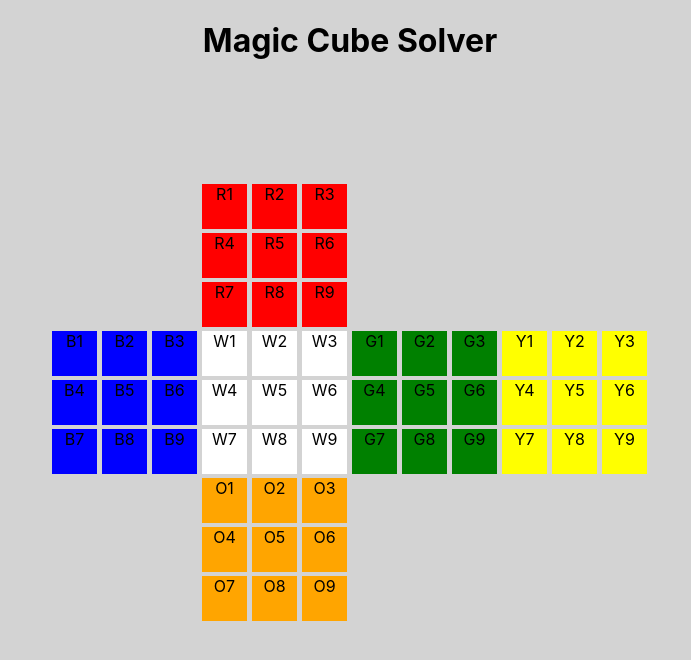
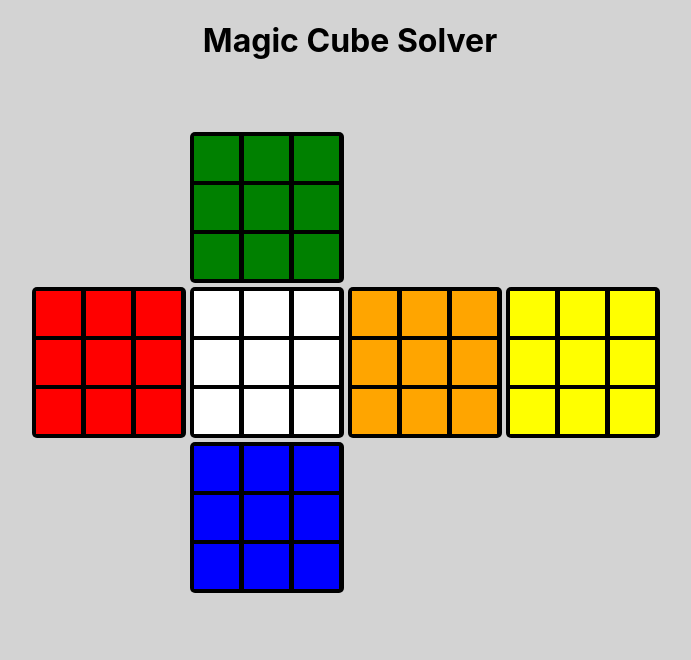
Before and after one commit to guitavano/magicCubeSolver, a React (Create React App) app: page / in a window 1280 px wide. Shown: the top 660 px of the page, without its empty margins (290-981 px from the left). Built offline with nearby package versions, Linux system fonts and the light colour scheme.

Commit message:
creating rotate function

```diff
--- a/src/App.css
+++ b/src/App.css
@@ -68,30 +68,40 @@
 .cube{
   display: flex;
   flex-wrap: wrap;
-  width: 600px;
+  width: 640px;
+  position: relative;
 }
 
 .side{
   display: grid;
   grid-template-columns: 50px 50px 50px;
+  background-color: black;
+  margin: 2px;
+  margin-top: 155px;
+  padding: 2px;
+  border-radius: 5px;
 }
 
 .block{
   margin: 2px;
   width: 45px;
   height: 45px;
+  font-size: 0px;
 }
 
 .side:first-child{
-  width: 100%;
-  padding-left: 150px;
+  position: absolute;
+  left: 158px;
+  margin-top: 0px;
 }
 
 .side:last-child{
-  width: 100%;
-  padding-left: 150px;
+  position: absolute;
+  left: 158px;
+  bottom: -155px;
+  margin-top: 0px;
 }
 
 .cube-container{
-  margin-top: 100px;
+  margin-top: 50px;
 }
--- a/src/App.js
+++ b/src/App.js
@@ -5,123 +5,186 @@ import './App.css';
 function App() {
 
   const [cube, setCube] = useState([
-    ["R1","R2","R3","R4","R5","R6","R7","R8","R9"],
-    ["B1","B2","B3","B4","B5","B6","B7","B8","B9"],
-    ["W1","W2","W3","W4","W5","W6","W7","W8","W9"],
-    ["G1","G2","G3","G4","G5","G6","G7","G8","G9"],
-    ["Y1","Y2","Y3","Y4","Y5","Y6","Y7","Y8","Y9"],
-    ["O1","O2","O3","O4","O5","O6","O7","O8","O9"],
+    {"name": "U", "value":["G1","G2","G3","G4","G5","G6","G7","G8","G9"]},
+    {"name": "L", "value":["R1","R2","R3","R4","R5","R6","R7","R8","R9"]},
+    {"name": "F", "value":["W1","W2","W3","W4","W5","W6","W7","W8","W9"]},
+    {"name": "R", "value":["O1","O2","O3","O4","O5","O6","O7","O8","O9"]},
+    {"name": "B", "value":["Y1","Y2","Y3","Y4","Y5","Y6","Y7","Y8","Y9"]},
+    {"name": "D", "value":["B1","B2","B3","B4","B5","B6","B7","B8","B9"]},
   ])
 
-  const structureOfIndex = {
-    0: {
-      "upIndex" : 4,
-      "leftIndex" : 1,
-      "righIndex" : 3,
-      "bottomIndex" : 2
-    },
-    1: {
-      "upIndex" : 0,
-      "leftIndex" : 4,
-      "righIndex" : 2,
-      "bottomIndex" : 5
-    },
-    2: {
-      "upIndex" : 0,
-      "leftIndex" : 1,
-      "righIndex" : 3,
-      "bottomIndex" : 5
-    },
-    3: {
-      "upIndex" : 0,
-      "leftIndex" : 2,
-      "righIndex" : 4,
-      "bottomIndex" : 5
-    },
-    4: {
-      "upIndex" : 0,
-      "leftIndex" : 3,
-      "righIndex" : 1,
-      "bottomIndex" : 5
-    },
-    5: {
-      "upIndex" : 2,
-      "leftIndex" : 1,
-      "righIndex" : 3,
-      "bottomIndex" : 4
-    }
-  }
+  function rotate(e, name){
 
-  const positionOfMiddle = {
-    0: {
-      "upIndex" : 1,
-      "leftIndex" : 1,
-      "righIndex" : 1,
-      "bottomIndex" : 1
-    },
-    1: {
-      "upIndex" : 3,
-      "leftIndex" : 5,
-      "righIndex" : 3,
-      "bottomIndex" : 3
-    },
-    2: {
-      "upIndex" : 7,
-      "leftIndex" : 5,
-      "righIndex" : 3,
-      "bottomIndex" : 1
-    },
-    3: {
-      "upIndex" : 5,
-      "leftIndex" : 5,
-      "righIndex" : 3,
-      "bottomIndex" : 5
-    },
-    4: {
-      "upIndex" : 1,
-      "leftIndex" : 5,
-      "righIndex" : 3,
-      "bottomIndex" : 7
-    },
-    5: {
-      "upIndex" : 7,
-      "leftIndex" : 7,
-      "righIndex" : 7,
-      "bottomIndex" : 7
-    }
-  }
-
-  function rotate(e){
     let color = e.target.className.split(" ")[0]
 
-    let array = cube.find(side => {
-      return side.find(side => side === `${color}5`)
-    })
+    let clickedSide = cube.find(side => side.name === name)
+
+    console.log(clickedSide)
+
+    let array = [...clickedSide.value]
 
     let newCube = [...cube]
 
-    let index = cube.indexOf(array)
+    if(clickedSide.name === "U"){
+      array = rotateMidPieces(array)
+      array = rotateCornerPieces(array)
+      let save = newCube[1].value[1]
+      newCube[1].value[1] = newCube[2].value[1]
+      newCube[2].value[1] = newCube[3].value[1]
+      newCube[3].value[1] = newCube[4].value[1]
+      newCube[4].value[1] = save
 
-    let waitingCorner = newCube[index][0]
-    newCube[index][0] = newCube[index][6]
-    newCube[index][6] = newCube[index][8]
-    newCube[index][8] = newCube[index][2]
-    newCube[index][2] = waitingCorner
+      let save2 = newCube[1].value[0]
+      newCube[1].value[0] = newCube[2].value[0]
+      newCube[2].value[0] = newCube[3].value[0]
+      newCube[3].value[0] = newCube[4].value[0]
+      newCube[4].value[0] = save2
 
-    let waitingMiddle = newCube[index][1]
-    newCube[index][1] = newCube[index][3]
-    newCube[index][3] = newCube[index][7]
-    newCube[index][7] = newCube[index][5]
-    newCube[index][5] = waitingMiddle
+      let save3 = newCube[1].value[2]
+      newCube[1].value[2] = newCube[2].value[2]
+      newCube[2].value[2] = newCube[3].value[2]
+      newCube[3].value[2] = newCube[4].value[2]
+      newCube[4].value[2] = save3
 
-    let waitingMiddleSide = newCube[structureOfIndex[index].leftIndex][positionOfMiddle[index].leftIndex]
-    newCube[structureOfIndex[index].leftIndex][positionOfMiddle[index].leftIndex] = newCube[structureOfIndex[index].bottomIndex][positionOfMiddle[index].bottomIndex]
-    newCube[structureOfIndex[index].bottomIndex][positionOfMiddle[index].bottomIndex]  = newCube[structureOfIndex[index].righIndex][positionOfMiddle[index].righIndex]
-    newCube[structureOfIndex[index].righIndex][positionOfMiddle[index].righIndex]  = newCube[structureOfIndex[index].upIndex][positionOfMiddle[index].upIndex]
-    newCube[structureOfIndex[index].upIndex][positionOfMiddle[index].upIndex]  = waitingMiddleSide
+      newCube[0].value = array
+    }else if(clickedSide.name === "L"){
+      array = rotateMidPieces(array)
+      array = rotateCornerPieces(array)
+
+      let save = newCube[4].value[5]
+      newCube[4].value[5] = newCube[5].value[3]
+      newCube[5].value[3] = newCube[2].value[3]
+      newCube[2].value[3] = newCube[0].value[3]
+      newCube[0].value[3] = save
+
+      let save2 = newCube[4].value[8]
+      newCube[4].value[8] = newCube[5].value[0]
+      newCube[5].value[0] = newCube[2].value[0]
+      newCube[2].value[0] = newCube[0].value[0]
+      newCube[0].value[0] = save2
+
+      let save3 = newCube[4].value[2]
+      newCube[4].value[2] = newCube[5].value[6]
+      newCube[5].value[6] = newCube[2].value[6]
+      newCube[2].value[6] = newCube[0].value[6]
+      newCube[0].value[6] = save3
+
+      newCube[1].value = array
+    }else if(clickedSide.name === "F"){
+      array = rotateMidPieces(array)
+      array = rotateCornerPieces(array)
+
+      let save = newCube[1].value[5]
+      newCube[1].value[5] = newCube[5].value[1]
+      newCube[5].value[1] = newCube[3].value[3]
+      newCube[3].value[3] = newCube[0].value[7]
+      newCube[0].value[7] = save
+
+      let save2 = newCube[1].value[8]
+      newCube[1].value[8] = newCube[5].value[2]
+      newCube[5].value[2] = newCube[3].value[0]
+      newCube[3].value[0] = newCube[0].value[6]
+      newCube[0].value[6] = save2
+
+      let save3 = newCube[1].value[2]
+      newCube[1].value[2] = newCube[5].value[0]
+      newCube[5].value[0] = newCube[3].value[6]
+      newCube[3].value[6] = newCube[0].value[8]
+      newCube[0].value[8] = save3
+
+      newCube[2].value = array
+    }else if(clickedSide.name === "R"){
+      array = rotateMidPieces(array)
+      array = rotateCornerPieces(array)
+
+      let save = newCube[2].value[5]
+      newCube[2].value[5] = newCube[5].value[5]
+      newCube[5].value[5] = newCube[4].value[3]
+      newCube[4].value[3] = newCube[0].value[5]
+      newCube[0].value[5] = save
+
+      let save2 = newCube[2].value[8]
+      newCube[2].value[8] = newCube[5].value[8]
+      newCube[5].value[8] = newCube[4].value[0]
+      newCube[4].value[0] = newCube[0].value[8]
+      newCube[0].value[8] = save2
+
+      let save3 = newCube[2].value[2]
+      newCube[2].value[2] = newCube[5].value[2]
+      newCube[5].value[2] = newCube[4].value[6]
+      newCube[4].value[6] = newCube[0].value[2]
+      newCube[0].value[2] = save3
+
+      newCube[3].value = array
+    }else if(clickedSide.name === "B"){
+      array = rotateMidPieces(array)
+      array = rotateCornerPieces(array)
+
+      let save = newCube[3].value[5]
+      newCube[3].value[5] = newCube[5].value[7]
+      newCube[5].value[7] = newCube[1].value[3]
+      newCube[1].value[3] = newCube[0].value[1]
+      newCube[0].value[1] = save
+
+      let save2 = newCube[3].value[8]
+      newCube[3].value[8] = newCube[5].value[6]
+      newCube[5].value[6] = newCube[1].value[0]
+      newCube[1].value[0] = newCube[0].value[2]
+      newCube[0].value[2] = save2
+
+      let save3 = newCube[3].value[2]
+      newCube[3].value[2] = newCube[5].value[8]
+      newCube[5].value[8] = newCube[1].value[6]
+      newCube[1].value[6] = newCube[0].value[0]
+      newCube[0].value[0] = save3
 
 
+      newCube[4].value = array
+    }else if(clickedSide.name === "D"){
+      array = rotateMidPieces(array)
+      array = rotateCornerPieces(array)
+
+      let save = newCube[1].value[7]
+      newCube[1].value[7] = newCube[4].value[7]
+      newCube[4].value[7] = newCube[3].value[7]
+      newCube[3].value[7] = newCube[2].value[7]
+      newCube[2].value[7] = save
+
+      let save2 = newCube[1].value[6]
+      newCube[1].value[6] = newCube[4].value[6]
+      newCube[4].value[6] = newCube[3].value[6]
+      newCube[3].value[6] = newCube[2].value[6]
+      newCube[2].value[6] = save2
+
+      let save3 = newCube[1].value[8]
+      newCube[1].value[8] = newCube[4].value[8]
+      newCube[4].value[8] = newCube[3].value[8]
+      newCube[3].value[8] = newCube[2].value[8]
+      newCube[2].value[8] = save3
+
+      newCube[5].value = array
+    }
+
     setCube(newCube)
+
+  }
+
+  function rotateMidPieces(array){
+    let save = array[0]
+    array[0] = array[6]
+    array[6] = array[8]
+    array[8] = array[2]
+    array[2] = save
+    return array
+  }
+
+  function rotateCornerPieces(array){
+    let save2 = array[1]
+    array[1] = array[3]
+    array[3] = array[7]
+    array[7] = array[5]
+    array[5] = save2
+    return array
   }
 
   return (
@@ -129,12 +192,13 @@ function App() {
       <h1>Magic Cube Solver</h1>
       <div className='cube-container'>
       <div className='cube'>
-      {cube.map((side) => (
-        <div className='side' key={side.toString()}>
-          {side.map((piece) => {
+      {cube?.map((side) => {
+        return(
+        <div className='side' key={side.name.toString()}>
+          {side.value?.map((piece) => {
             if(piece.includes("5")){
               return(
-                <div className={`${piece[0]} block clicker`} onClick={(e) => rotate(e)} key={piece}>
+                <div className={`${piece[0]} block clicker`} onClick={(e) => rotate(e, side.name)} key={piece}>
                   {piece}
                 </div>
               )
@@ -148,7 +212,7 @@ function App() {
 
           })}
         </div>
-      ))}
+      )})}
       </div>
       </div>
     </div>
```
Also changed, not shown: 1 other file (tests, documents, lock files or other folders).
